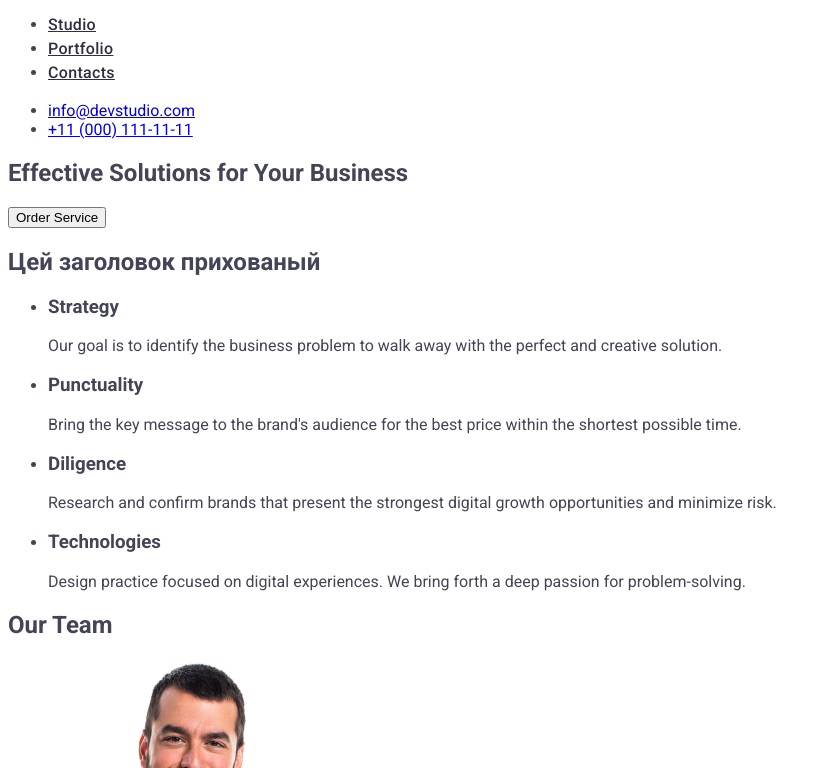
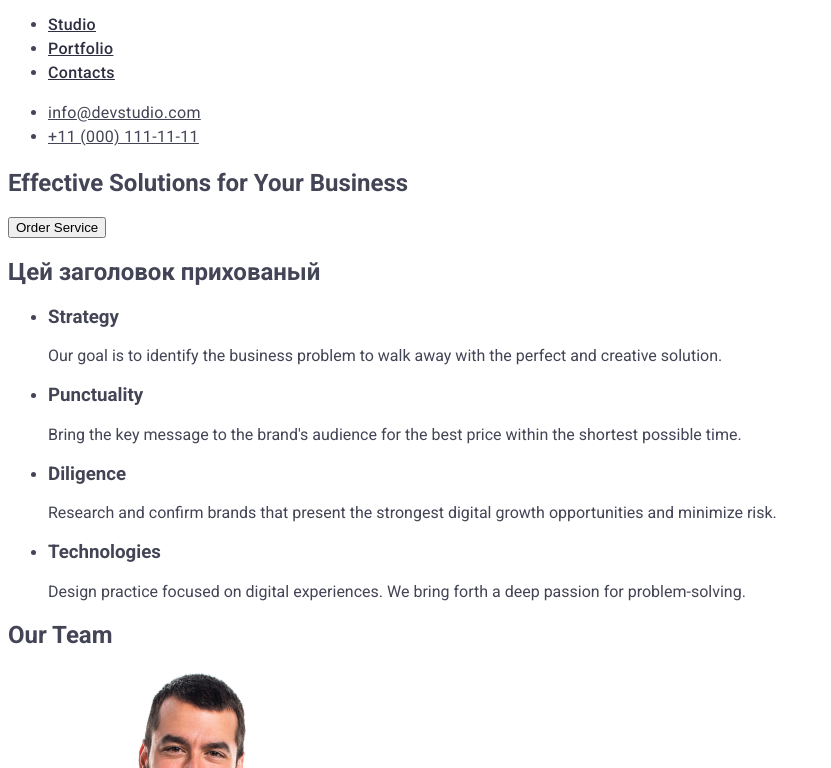
Before and after one commit to RITAS2000/goit-markup-hw-02, a plain HTML site: page index.html in a window 1280 px wide. Shown: the part 32-800 px from the top of the page, without its empty margins (0-831 px from the left). Drawn offline with Linux system fonts and the light colour scheme.

Commit message:
contacts

```diff
--- a/css/styles.css
+++ b/css/styles.css
@@ -29,3 +29,14 @@ body {
 .address-style {
     font-style: normal;
 }
+.info-style {
+    font-size: 16px;
+    line-height: 1.5;
+    letter-spacing: 0.02em;
+    color: #434455;
+
+}
+.info-style:hover,
+.info-style:focus {
+    color: #404bbf;
+}
--- a/index.html
+++ b/index.html
@@ -30,10 +30,10 @@
         <address class="address-style">
             <ul>
                 <li>
-                    <a href="mailto:info@devstudio.com">info@devstudio.com</a>
+                    <a href="mailto:info@devstudio.com" class="info-style">info@devstudio.com</a>
                 </li>
                 <li>
-                    <a href="tel:+110001111111">+11 (000) 111-11-11</a>
+                    <a href="tel:+110001111111" class="info-style">+11 (000) 111-11-11</a>
                 </li>
             </ul>
         </address>
```
